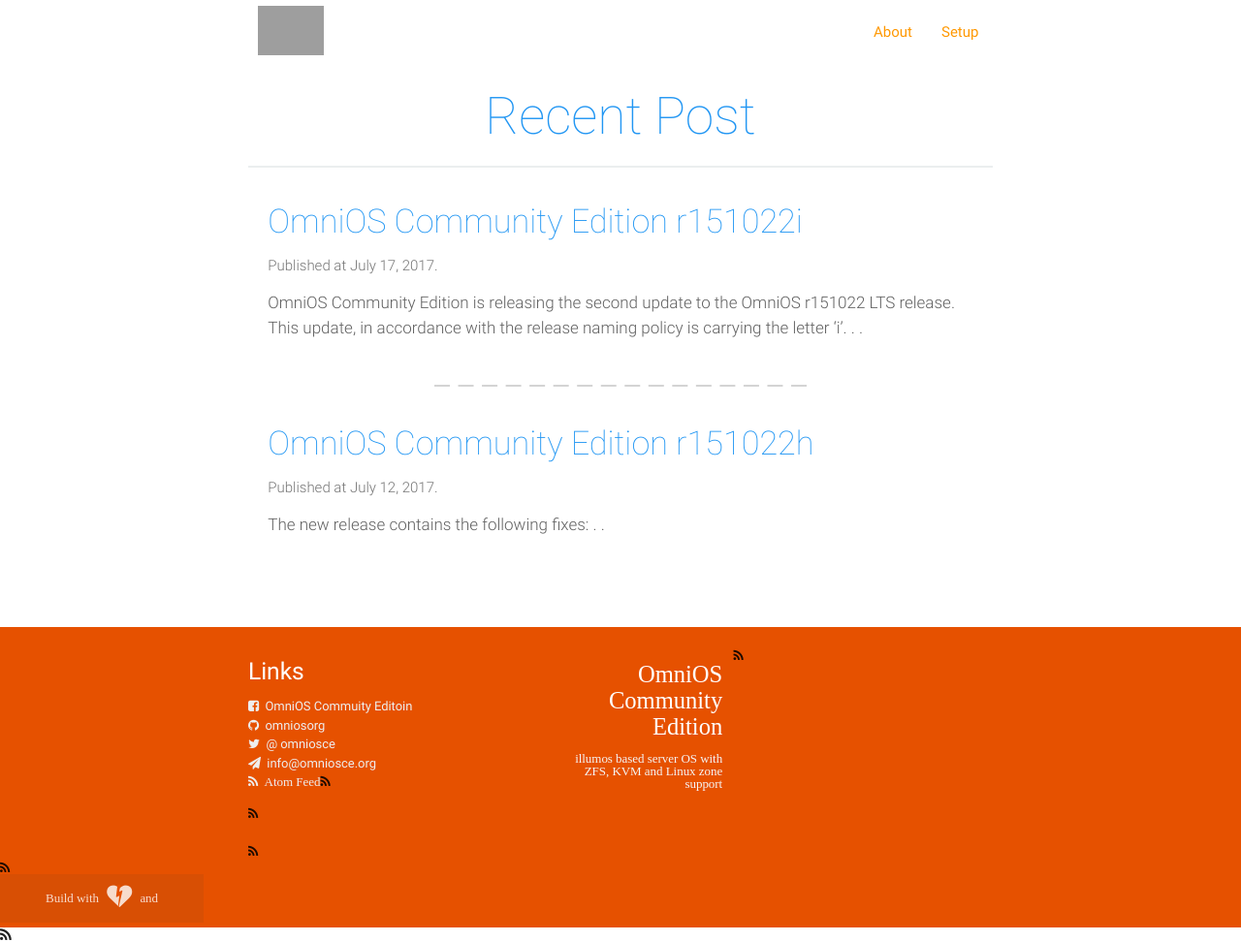
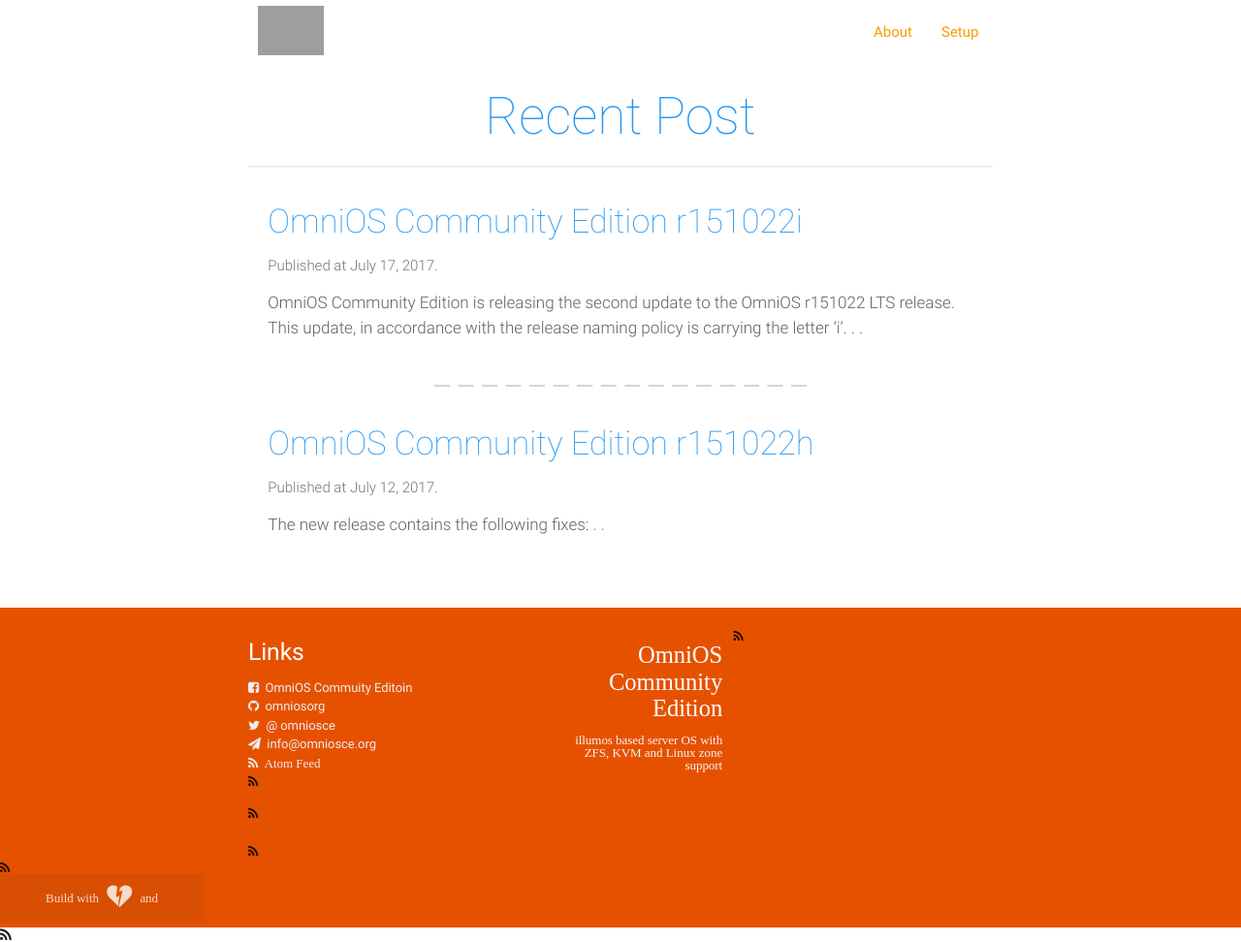
Before and after one commit to omniosorg/omniosorg.github.io, a Jekyll site: the page built from index.html, in a window 1280 px wide and 972 px high. Shown: the whole window at 97% size. Built offline with Jekyll 4.4.1, drawn with Linux system fonts in a browser that asks for light colours; the list of posts is cut into pages by our own code; grey boxes are pictures that could not be loaded.

Commit message:
fix layout

```diff
--- a/_includes/footer.html
+++ b/_includes/footer.html
@@ -7,7 +7,7 @@
           {% if site.owner.github.show == true %}<li><a class="grey-text text-lighten-3" href="https://github.com/{{ site.owner.github.username }}"><i class="fa fa-github"></i>&nbsp;&nbsp;{{ site.owner.github.username }}</a></li>{% endif %}
           {% if site.owner.twitter.show == true %}<li><a class="grey-text text-lighten-3" href="https://twitter.com/{{ site.owner.twitter.username }}"><i class="fa fa-twitter"></i>&nbsp;&nbsp;@ {{ site.owner.twitter.username }}</a></li>{% endif %}
           {% if site.owner.email %}<li><a class="grey-text text-lighten-3" href="mailto:{{ site.owner.email }}"><i class="fa fa-send"></i>&nbsp;&nbsp;{{ site.owner.email }}</a></li>{% endif %}
-          <li><a class="grey-text text-lighten-3" href="{{ "/feed.xml" | prepend: site.baseurl }}"><i class="fa fa-rss">&nbsp;&nbsp;Atom Feed</a>
+          <li><a class="grey-text text-lighten-3" href="{{ "/feed.xml" | prepend: site.baseurl }}"><i class="fa fa-rss">&nbsp;&nbsp;Atom Feed</a></li>
         </ul>
       </div>
       <div class="col l6 offset-l2 s12 right-align">
```
